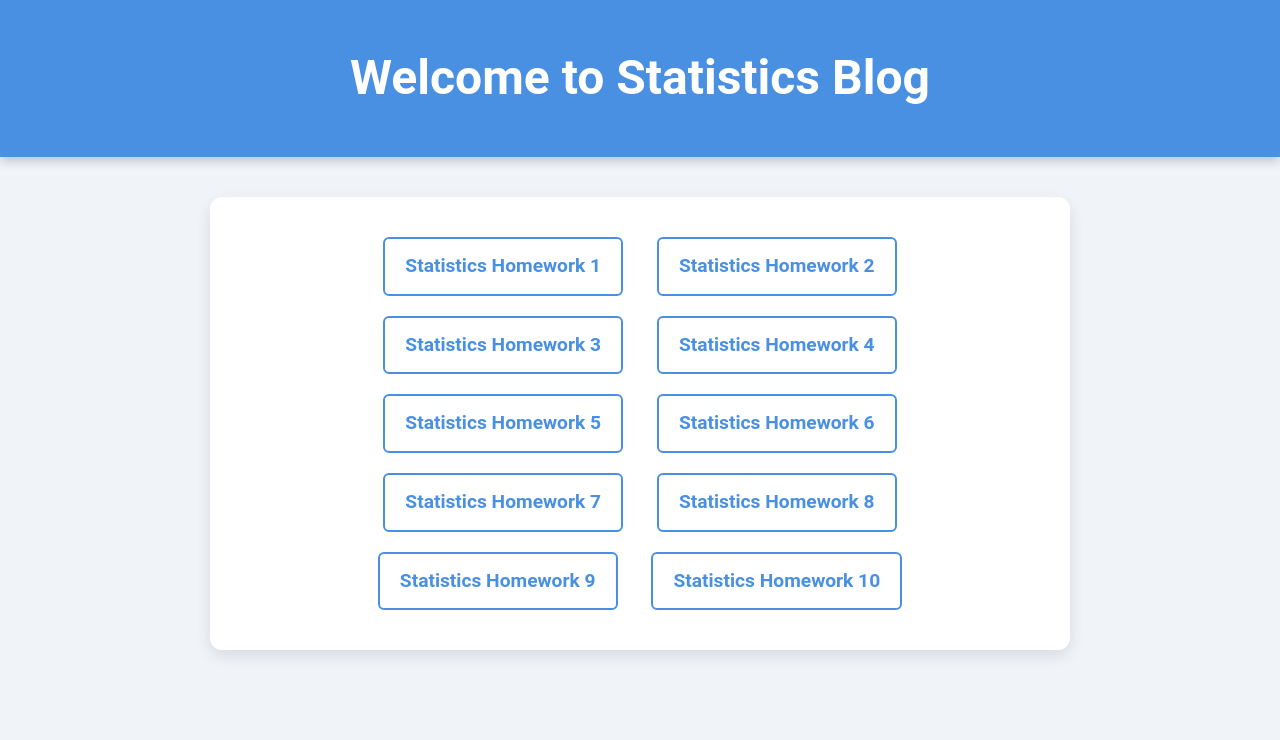
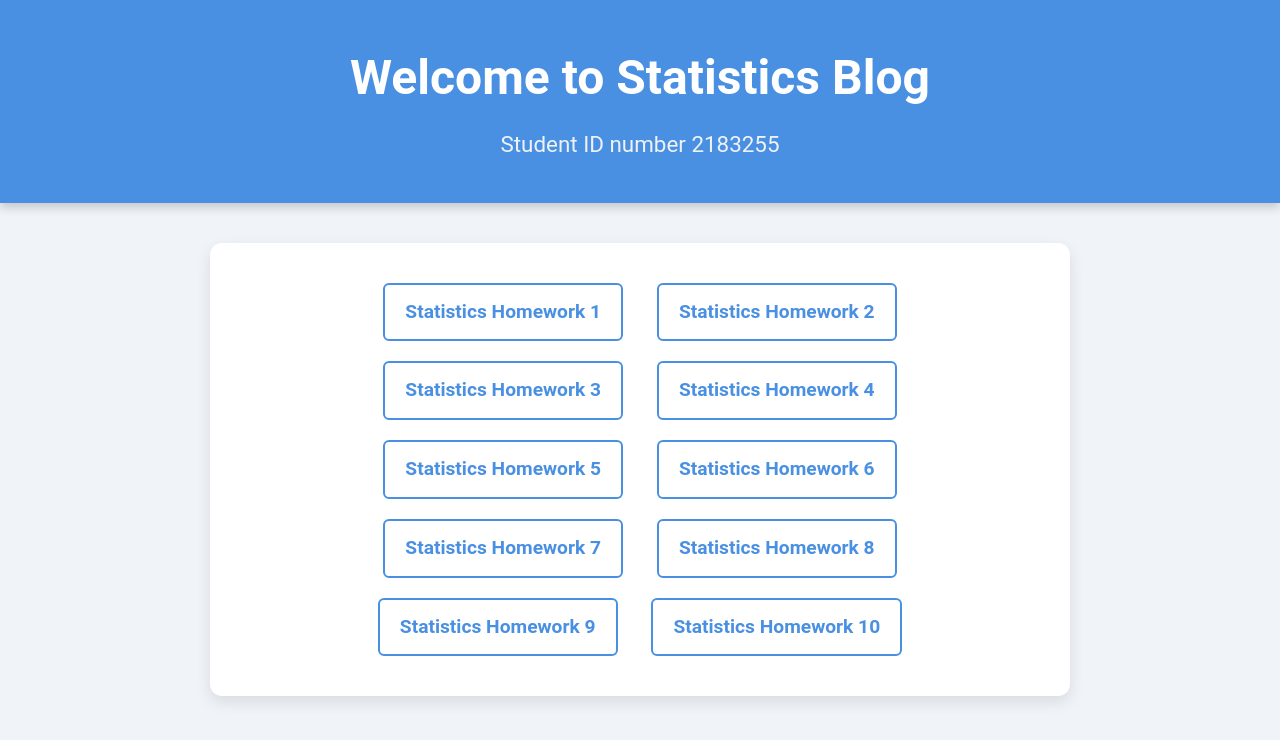
Before and after one commit to AchilleLauro/statistics-home, a plain HTML site: page index.html in a window 1280 px wide. Drawn offline with Linux system fonts and the light colour scheme.

Commit message:
Update index.html

```diff
--- a/index.html
+++ b/index.html
@@ -59,6 +59,7 @@
 <body>
     <header>
         <h1>Welcome to Statistics Blog</h1>
+        <p>Student ID number 2183255</p>
     </header>
      <nav>
         <a href="https://achillelauro.github.io/statistics2024">Statistics Homework 1</a>
```
